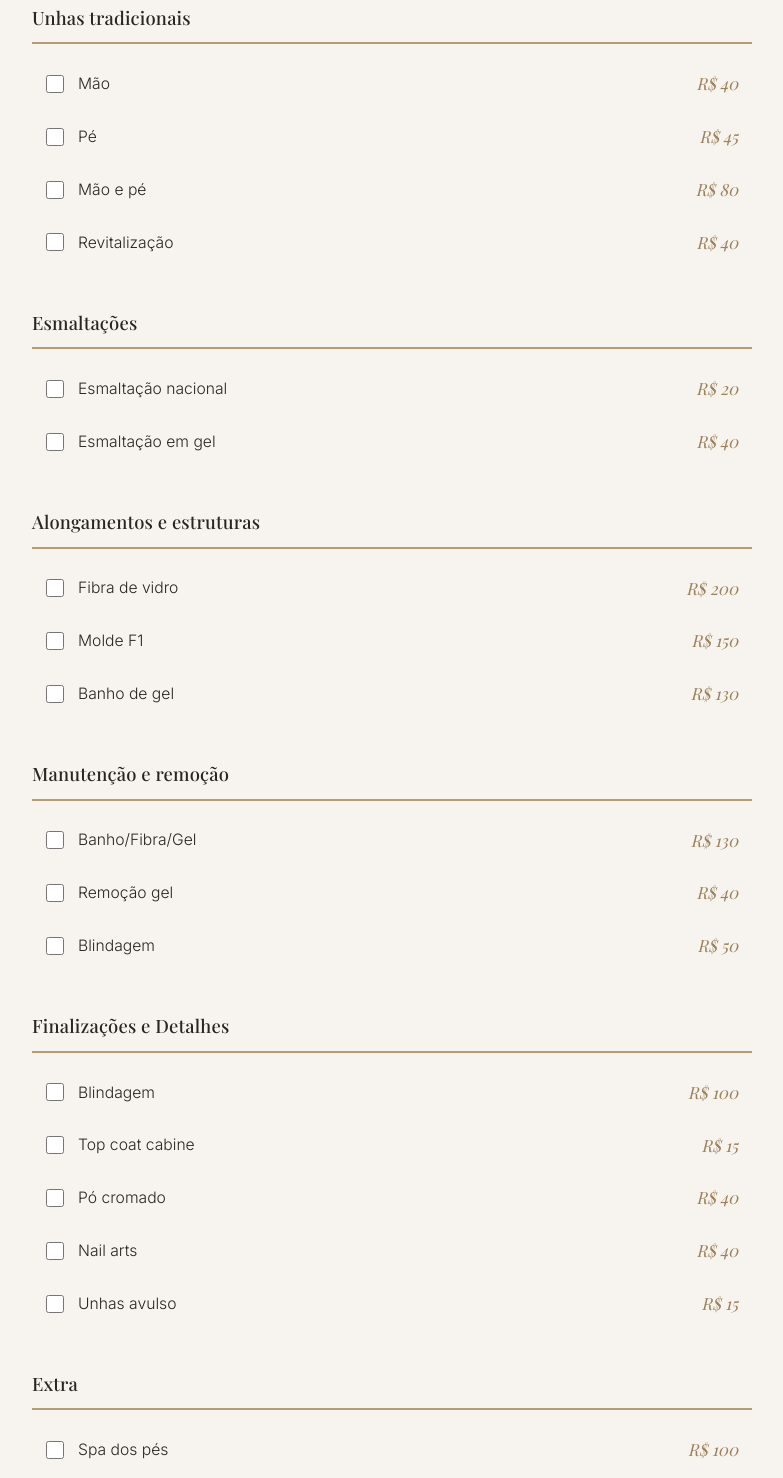
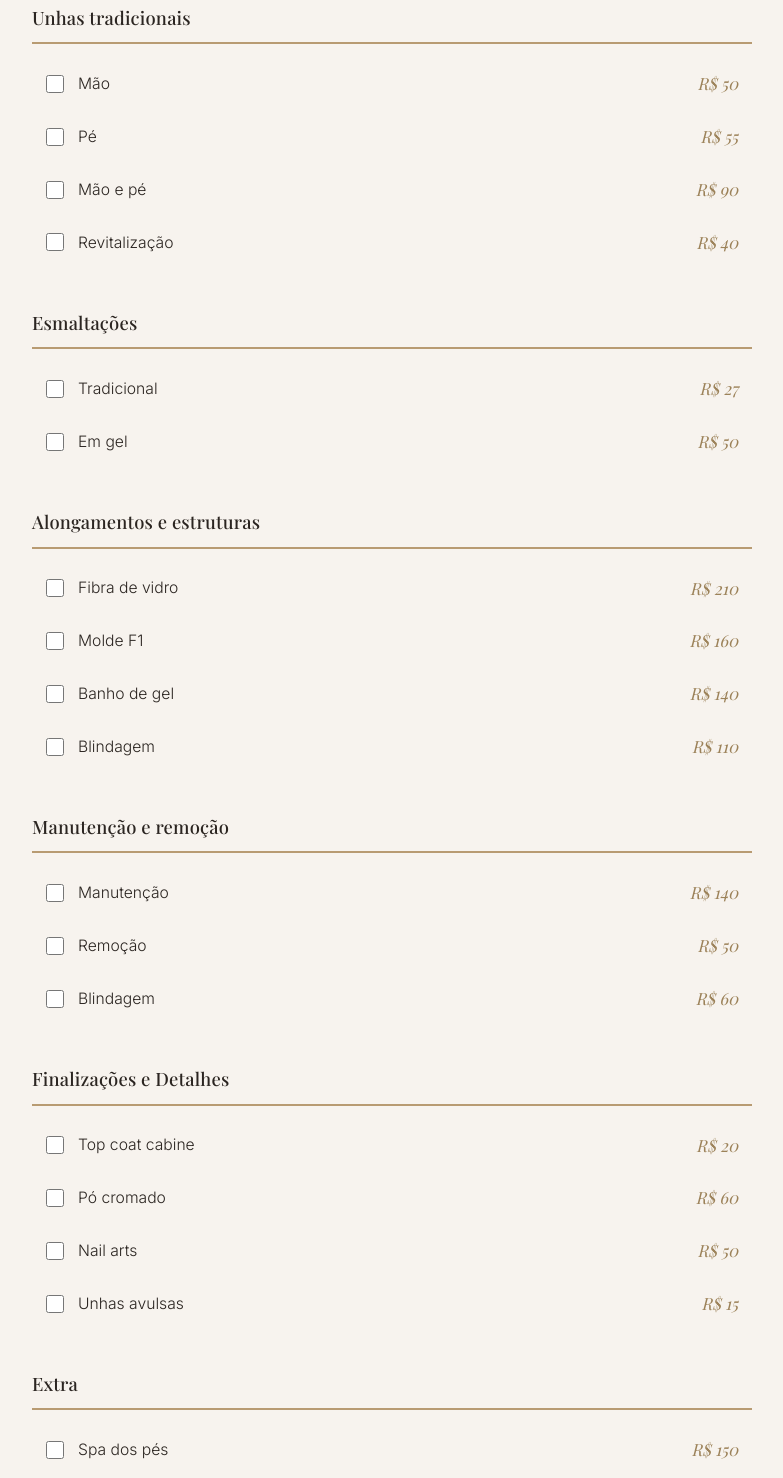
Before and after one commit to ercsodre/lais-guimaraes-nail-design, a plain HTML site: page index.html in a window 1280 px wide. Shown: the part 2794-4272 px from the top of the page, without its empty margins (248-1031 px from the left). Drawn offline with nearby package versions, Linux system fonts and the light colour scheme; a web font is replaced by a local one.

Commit message:
Atualiza tabela de preços conforme nova tabela da Lais
Co-Authored-By: Claude Opus 5.5 <noreply@anthropic.com>

```diff
--- a/index.html
+++ b/index.html
@@ -100,9 +100,9 @@
       <div class="precos-categoria">
         <h3>Unhas tradicionais</h3>
         <div class="precos-lista">
-          <label class="preco-item"><input type="checkbox" class="preco-check" data-label="Mão" data-price="40"><span class="preco-item-nome">Mão</span><span class="preco-item-valor">R$ 40</span></label>
-          <label class="preco-item"><input type="checkbox" class="preco-check" data-label="Pé" data-price="45"><span class="preco-item-nome">Pé</span><span class="preco-item-valor">R$ 45</span></label>
-          <label class="preco-item"><input type="checkbox" class="preco-check" data-label="Mão e pé" data-price="80"><span class="preco-item-nome">Mão e pé</span><span class="preco-item-valor">R$ 80</span></label>
+          <label class="preco-item"><input type="checkbox" class="preco-check" data-label="Mão" data-price="50"><span class="preco-item-nome">Mão</span><span class="preco-item-valor">R$ 50</span></label>
+          <label class="preco-item"><input type="checkbox" class="preco-check" data-label="Pé" data-price="55"><span class="preco-item-nome">Pé</span><span class="preco-item-valor">R$ 55</span></label>
+          <label class="preco-item"><input type="checkbox" class="preco-check" data-label="Mão e pé" data-price="90"><span class="preco-item-nome">Mão e pé</span><span class="preco-item-valor">R$ 90</span></label>
           <label class="preco-item"><input type="checkbox" class="preco-check" data-label="Revitalização" data-price="40"><span class="preco-item-nome">Revitalização</span><span class="preco-item-valor">R$ 40</span></label>
         </div>
       </div>
@@ -110,44 +110,44 @@
       <div class="precos-categoria">
         <h3>Esmaltações</h3>
         <div class="precos-lista">
-          <label class="preco-item"><input type="checkbox" class="preco-check" data-label="Esmaltação nacional" data-price="20"><span class="preco-item-nome">Esmaltação nacional</span><span class="preco-item-valor">R$ 20</span></label>
-          <label class="preco-item"><input type="checkbox" class="preco-check" data-label="Esmaltação em gel" data-price="40"><span class="preco-item-nome">Esmaltação em gel</span><span class="preco-item-valor">R$ 40</span></label>
+          <label class="preco-item"><input type="checkbox" class="preco-check" data-label="Esmaltação tradicional" data-price="27"><span class="preco-item-nome">Tradicional</span><span class="preco-item-valor">R$ 27</span></label>
+          <label class="preco-item"><input type="checkbox" class="preco-check" data-label="Esmaltação em gel" data-price="50"><span class="preco-item-nome">Em gel</span><span class="preco-item-valor">R$ 50</span></label>
         </div>
       </div>
 
       <div class="precos-categoria">
         <h3>Alongamentos e estruturas</h3>
         <div class="precos-lista">
-          <label class="preco-item"><input type="checkbox" class="preco-check" data-label="Fibra de vidro" data-price="200"><span class="preco-item-nome">Fibra de vidro</span><span class="preco-item-valor">R$ 200</span></label>
-          <label class="preco-item"><input type="checkbox" class="preco-check" data-label="Molde F1" data-price="150"><span class="preco-item-nome">Molde F1</span><span class="preco-item-valor">R$ 150</span></label>
-          <label class="preco-item"><input type="checkbox" class="preco-check" data-label="Banho de gel" data-price="130"><span class="preco-item-nome">Banho de gel</span><span class="preco-item-valor">R$ 130</span></label>
+          <label class="preco-item"><input type="checkbox" class="preco-check" data-label="Fibra de vidro" data-price="210"><span class="preco-item-nome">Fibra de vidro</span><span class="preco-item-valor">R$ 210</span></label>
+          <label class="preco-item"><input type="checkbox" class="preco-check" data-label="Molde F1" data-price="160"><span class="preco-item-nome">Molde F1</span><span class="preco-item-valor">R$ 160</span></label>
+          <label class="preco-item"><input type="checkbox" class="preco-check" data-label="Banho de gel" data-price="140"><span class="preco-item-nome">Banho de gel</span><span class="preco-item-valor">R$ 140</span></label>
+          <label class="preco-item"><input type="checkbox" class="preco-check" data-label="Blindagem" data-price="110"><span class="preco-item-nome">Blindagem</span><span class="preco-item-valor">R$ 110</span></label>
         </div>
       </div>
 
       <div class="precos-categoria">
         <h3>Manutenção e remoção</h3>
         <div class="precos-lista">
-          <label class="preco-item"><input type="checkbox" class="preco-check" data-label="Manutenção (Banho/Fibra/Gel)" data-price="130"><span class="preco-item-nome">Banho/Fibra/Gel</span><span class="preco-item-valor">R$ 130</span></label>
-          <label class="preco-item"><input type="checkbox" class="preco-check" data-label="Remoção gel" data-price="40"><span class="preco-item-nome">Remoção gel</span><span class="preco-item-valor">R$ 40</span></label>
-          <label class="preco-item"><input type="checkbox" class="preco-check" data-label="Blindagem (manutenção)" data-price="50"><span class="preco-item-nome">Blindagem</span><span class="preco-item-valor">R$ 50</span></label>
+          <label class="preco-item"><input type="checkbox" class="preco-check" data-label="Manutenção" data-price="140"><span class="preco-item-nome">Manutenção</span><span class="preco-item-valor">R$ 140</span></label>
+          <label class="preco-item"><input type="checkbox" class="preco-check" data-label="Remoção" data-price="50"><span class="preco-item-nome">Remoção</span><span class="preco-item-valor">R$ 50</span></label>
+          <label class="preco-item"><input type="checkbox" class="preco-check" data-label="Blindagem (manutenção)" data-price="60"><span class="preco-item-nome">Blindagem</span><span class="preco-item-valor">R$ 60</span></label>
         </div>
       </div>
 
       <div class="precos-categoria">
         <h3>Finalizações e Detalhes</h3>
         <div class="precos-lista">
-          <label class="preco-item"><input type="checkbox" class="preco-check" data-label="Blindagem" data-price="100"><span class="preco-item-nome">Blindagem</span><span class="preco-item-valor">R$ 100</span></label>
-          <label class="preco-item"><input type="checkbox" class="preco-check" data-label="Top coat cabine" data-price="15"><span class="preco-item-nome">Top coat cabine</span><span class="preco-item-valor">R$ 15</span></label>
-          <label class="preco-item"><input type="checkbox" class="preco-check" data-label="Pó cromado" data-price="40"><span class="preco-item-nome">Pó cromado</span><span class="preco-item-valor">R$ 40</span></label>
-          <label class="preco-item"><input type="checkbox" class="preco-check" data-label="Nail arts" data-price="40"><span class="preco-item-nome">Nail arts</span><span class="preco-item-valor">R$ 40</span></label>
-          <label class="preco-item"><input type="checkbox" class="preco-check" data-label="Unhas avulso" data-price="15"><span class="preco-item-nome">Unhas avulso</span><span class="preco-item-valor">R$ 15</span></label>
+          <label class="preco-item"><input type="checkbox" class="preco-check" data-label="Top coat cabine" data-price="20"><span class="preco-item-nome">Top coat cabine</span><span class="preco-item-valor">R$ 20</span></label>
+          <label class="preco-item"><input type="checkbox" class="preco-check" data-label="Pó cromado" data-price="60"><span class="preco-item-nome">Pó cromado</span><span class="preco-item-valor">R$ 60</span></label>
+          <label class="preco-item"><input type="checkbox" class="preco-check" data-label="Nail arts" data-price="50"><span class="preco-item-nome">Nail arts</span><span class="preco-item-valor">R$ 50</span></label>
+          <label class="preco-item"><input type="checkbox" class="preco-check" data-label="Unhas avulsas" data-price="15"><span class="preco-item-nome">Unhas avulsas</span><span class="preco-item-valor">R$ 15</span></label>
         </div>
       </div>
 
       <div class="precos-categoria">
         <h3>Extra</h3>
         <div class="precos-lista">
-          <label class="preco-item"><input type="checkbox" class="preco-check" data-label="Spa dos pés" data-price="100"><span class="preco-item-nome">Spa dos pés</span><span class="preco-item-valor">R$ 100</span></label>
+          <label class="preco-item"><input type="checkbox" class="preco-check" data-label="Spa dos pés" data-price="150"><span class="preco-item-nome">Spa dos pés</span><span class="preco-item-valor">R$ 150</span></label>
         </div>
       </div>
     </form>
```
